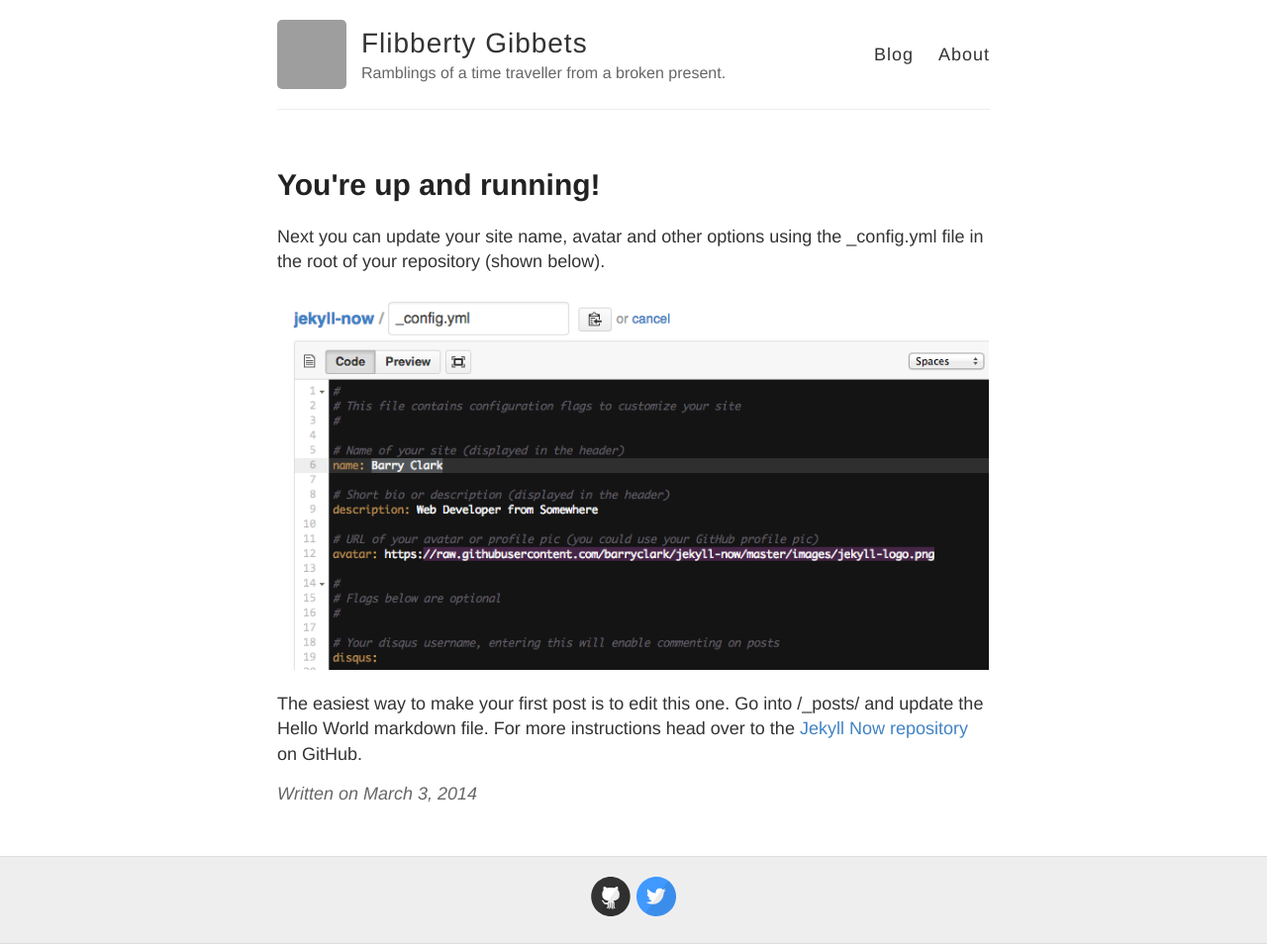
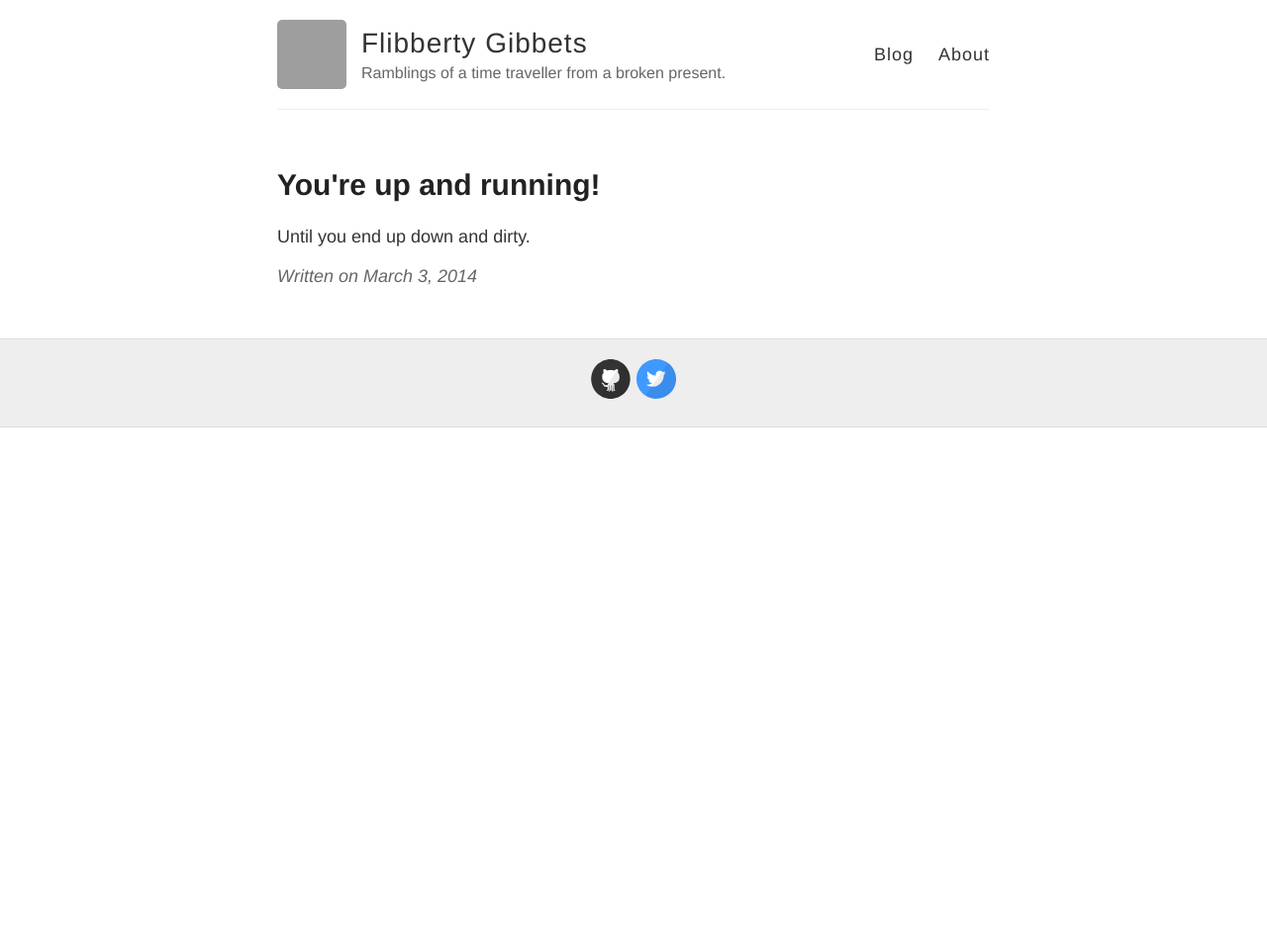
Before and after one commit to ess/ess.github.com, a Jekyll site: the page built from _posts/2014-3-3-Hello-World.md, in a window 1280 px wide. Shown: the whole page at 99% size. Built offline with Jekyll 4.4.1, drawn with Linux system fonts in a browser that asks for light colours; after the commit the page ends 900 px from its top, so only the background shows below that; grey boxes are pictures that could not be loaded.

Commit message:
Update 2014-3-3-Hello-World.md

```diff
--- a/_posts/2014-3-3-Hello-World.md
+++ b/_posts/2014-3-3-Hello-World.md
@@ -3,8 +3,4 @@
 title: You're up and running!
 ---
 
-Next you can update your site name, avatar and other options using the _config.yml file in the root of your repository (shown below).
-
-![_config.yml]({{ site.baseurl }}/images/config.png)
-
-The easiest way to make your first post is to edit this one. Go into /_posts/ and update the Hello World markdown file. For more instructions head over to the [Jekyll Now repository](https://github.com/barryclark/jekyll-now) on GitHub.
+Until you end up down and dirty.
```
